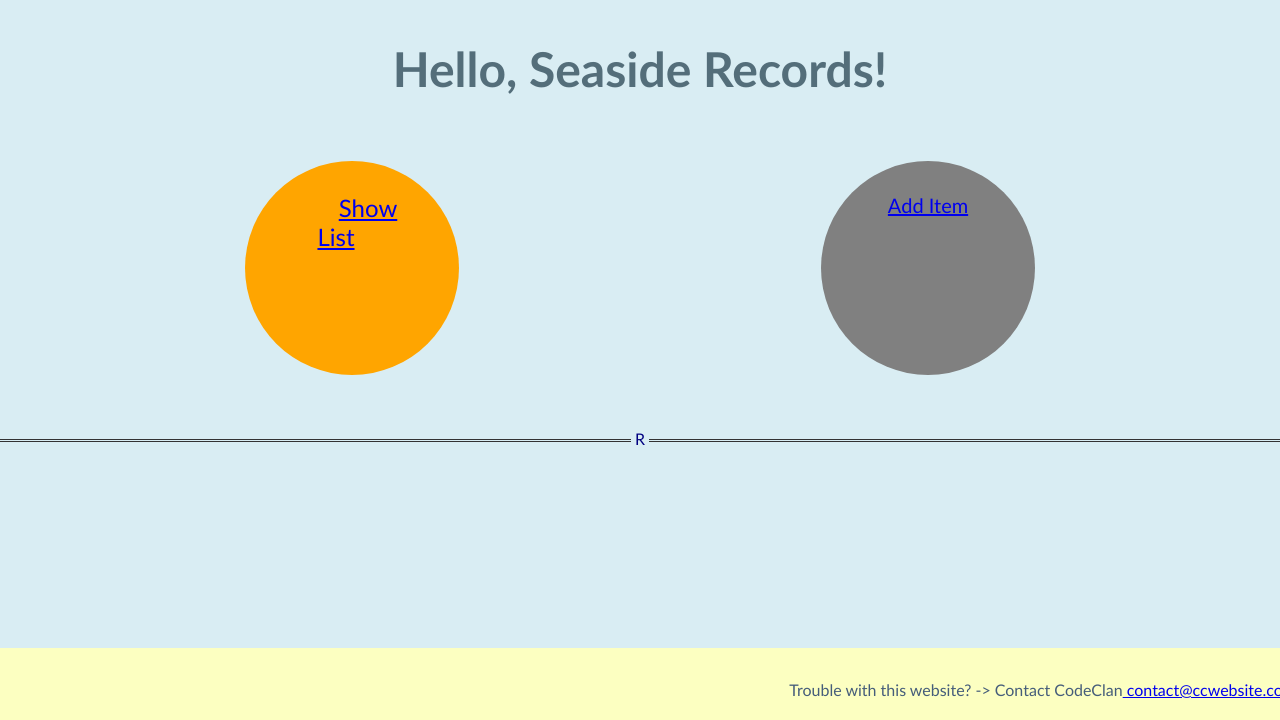
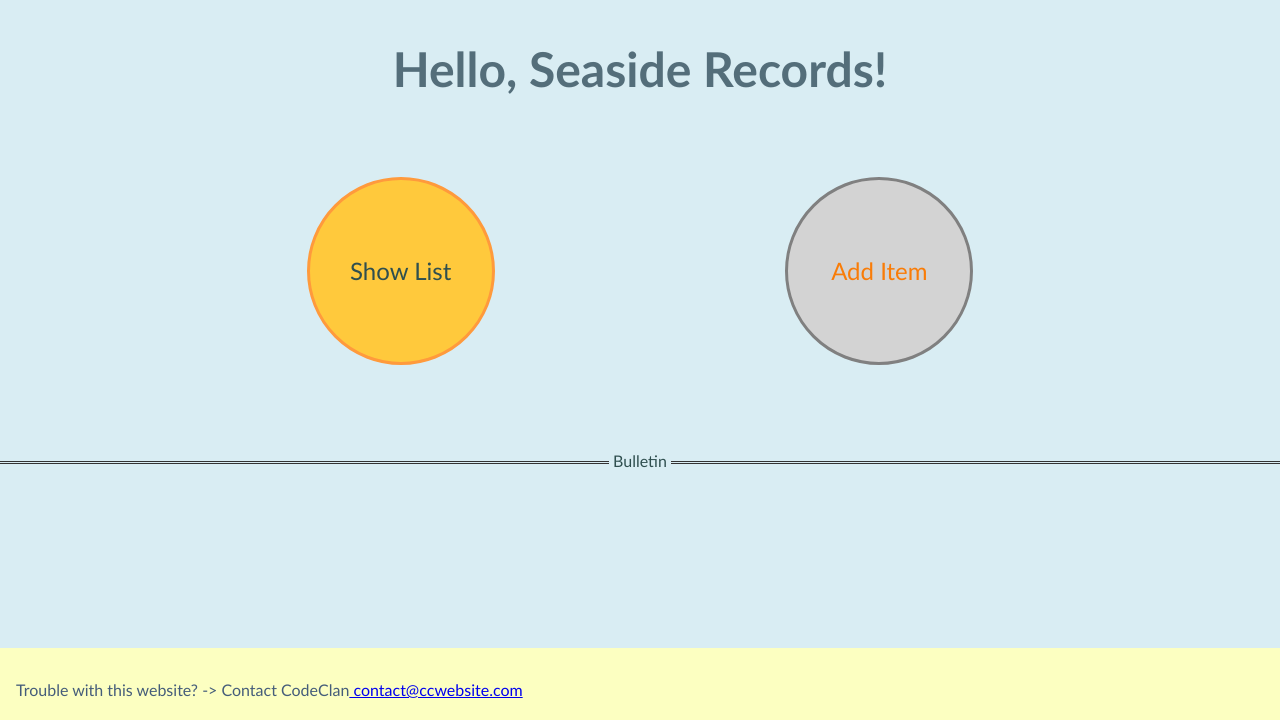
Before and after one commit to taksgarby/record_shop_laptop, a Flask app: page / in a window 1280 px wide. Shown: the part 80-800 px from the top of the page. Run offline with Flask 2, Linux system fonts and the light colour scheme; data that the repository does not hold is empty; some libraries are stand-ins or nearby versions.

Commit message:
tuesday desktop add

```diff
--- a/app.py
+++ b/app.py
@@ -2,7 +2,7 @@ from flask import Flask, render_template
 
 from controllers.records_controller import records_blueprint
 from controllers.artists_controller import artists_blueprint
-from controllers.genre_controller import genre_blueprint
+from controllers.genres_controller import genres_blueprint
 
 from repositories import record_repository
 
@@ -11,7 +11,7 @@ app = Flask(__name__)
 
 app.register_blueprint(records_blueprint)
 app.register_blueprint(artists_blueprint)
-app.register_blueprint(genre_blueprint)
+app.register_blueprint(genres_blueprint)
 
 @app.route('/')
 def home():
--- a/static/css/form.css
+++ b/static/css/form.css
@@ -1,23 +1,31 @@
+
 .form {
     display: flex;
     flex-direction: column;
-
-    row-gap: 10px;
-    column-gap: 10px;
-    justify-content: space-around;
-    width: 300px;
-    margin: 0 auto;
-    font-size: 1.3rem;
+    border-radius: 3px;
+    padding: 1em;
+    width: 50rem;
+    padding-left: 15rem;
 }
 
-input, select, button {
-    font-size: 100%;
-    width : 100%;
-    padding: 10px;
-    margin: 10px;
+.form-row {
+    font-size: 1.2rem;
+    padding: 1rem;
+    color: darkslategray;
+}
 
-  }
+.form-row .not-found {
+    font-size: 1rem;
+    color: red;
+}
 
-p {
+/* .align-right {
     text-align: right;
+} */
+
+button {
+    background-color: orange;
+    align-self: center;
+    margin-left: 10rem;
+
 }
--- a/static/css/header.css
+++ b/static/css/header.css
@@ -8,7 +8,8 @@ body {
 }
 
 .record .stock-count .alert {
-    color: red;
+
+  color: red;
 }
 
 nav{
--- a/static/css/home.css
+++ b/static/css/home.css
@@ -8,46 +8,66 @@ h1 {
     color: #546e7a;
 }
 
-.dot {
-    margin: 4rem;
+
+.choices {
+
     display: flex;
-    justify-content: space-around;
-
-  }
-
-.dot .show-list {
-    display: inline-block;
-    padding: 2rem;
-    height: 150px;
-    width: 150px;
-    border-radius: 50%;
-    background-color: orange;
-    text-align: center;
+    flex-direction: row;
+    padding: 1rem;
+    justify-content: space-evenly;
 
 }
 
-.dot .show-list a {
+.choices .show-list {
+    display: flex;
+    border: 0.2rem solid #ff9a3c;
+    border-radius: 50%;
+    height: 150px;
+    width: 150px;
+    padding: 1rem;
+    background-color:  #ffc93c;
+    justify-content: center;
+    align-items: center;
+}
+
+
+.choices .show-list a {
+
+    text-decoration: none;
     font-size: 1.5rem;
-    margin: 2rem;
+    color: darkslategray;
+
+
 }
 
 
 
-.dot .add-item {
-    display: inline-block;
-    padding: 2rem;
+
+.choices .add-item {
+    display: flex;
+    border: 0.2rem solid gray;
+    border-radius: 50%;
     height: 150px;
     width: 150px;
-    border-radius: 50%;
-    background-color: grey;
-    text-align: center;
-    font-size: 20px;
+    padding: 1rem;
+    background-color:  lightgray;
+    justify-content: center;
+    align-items: center;
+}
+
+
+.choices .add-item a {
+    text-decoration: none;
+    font-size: 1.5rem;
+    color: #f97c07;
+
 }
 
 hr {
+    margin-top: 5rem;
     border: none;
     border-top: 3px double #333;
-    color: navy;
+    color: darkslategray;
     overflow: visible;
     text-align: center;
     height: 5px;
@@ -55,14 +75,14 @@ hr {
 
 hr:after {
     background: rgb(217, 237, 243);
-    content: 'R';
+    content: 'Bulletin';
     padding: 0 4px;
     position: relative;
     top: -13px;
 }
 
 .alert {
-    font-size: 1.5rem;
+    font-size: 1.3rem;
     color: #546e7a;
     padding: 2rem;
     text-align: left;
--- a/templates/home.html
+++ b/templates/home.html
@@ -6,7 +6,7 @@
 
 <h1>Hello, Seaside Records!</h1>
 
-<div class="dot">
+<div class="choices">
     <div class="show-list"><a href="/records">Show List</a></div>
     <div class = "add-item"><a href="/add">Add Item</a></div>
 
@@ -17,7 +17,7 @@
 
 
 {% if record.stock_count < 3 %}
-    <a href = "/records/{{ record.id }}">{{ record.title }} </a>is Low Stock !!<br>
+    <a href = "/records/{{ record.id }}"> &#9888; {{ record.title }} </a>is Low Stock !!<br>
     {% endif %}
 
     {% endfor %}
--- a/templates/records/index.html
+++ b/templates/records/index.html
@@ -7,12 +7,12 @@
 
 {% for record in all_records %}
 
-<div class="record-list">
+<div class="list">
     <div class="title">
         Title: {{record.title}}
     </div>
     <div class="artist">
-         Artist: {{record.artist.first_name}} {{ record.artist.last_name }}
+       Artist: {{record.artist.first_name}} {{ record.artist.last_name }}
     </div>
     <div class="genre">
         Genre: {{ record.genre }}
--- a/templates/records/show.html
+++ b/templates/records/show.html
@@ -4,7 +4,7 @@
 <div class="content">
 <h1>{{ record.title }}</h1>
 
-<h2>By {{  record.artist.first_name }} {{ record.artist.last_name }}</h2>
+<h2> <a href="/artists/{{ record.artist.id}}">By {{  record.artist.first_name }} {{ record.artist.last_name }} </a></h2>
 
 <div class="show-details">
 <p>Genre: {{ record.genre }}</p>
```
Also changed, not shown: controllers/genres_controller.py (renamed from controllers/genre_controller.py, +6 -6 lines), static/css/content.css (+41 -12 lines), templates/add.html (+18 -14 lines), templates/artists/add.html (+5 -4 lines), templates/artists/index.html (+9 -4 lines), templates/artists/show.html (+6 -3 lines).
